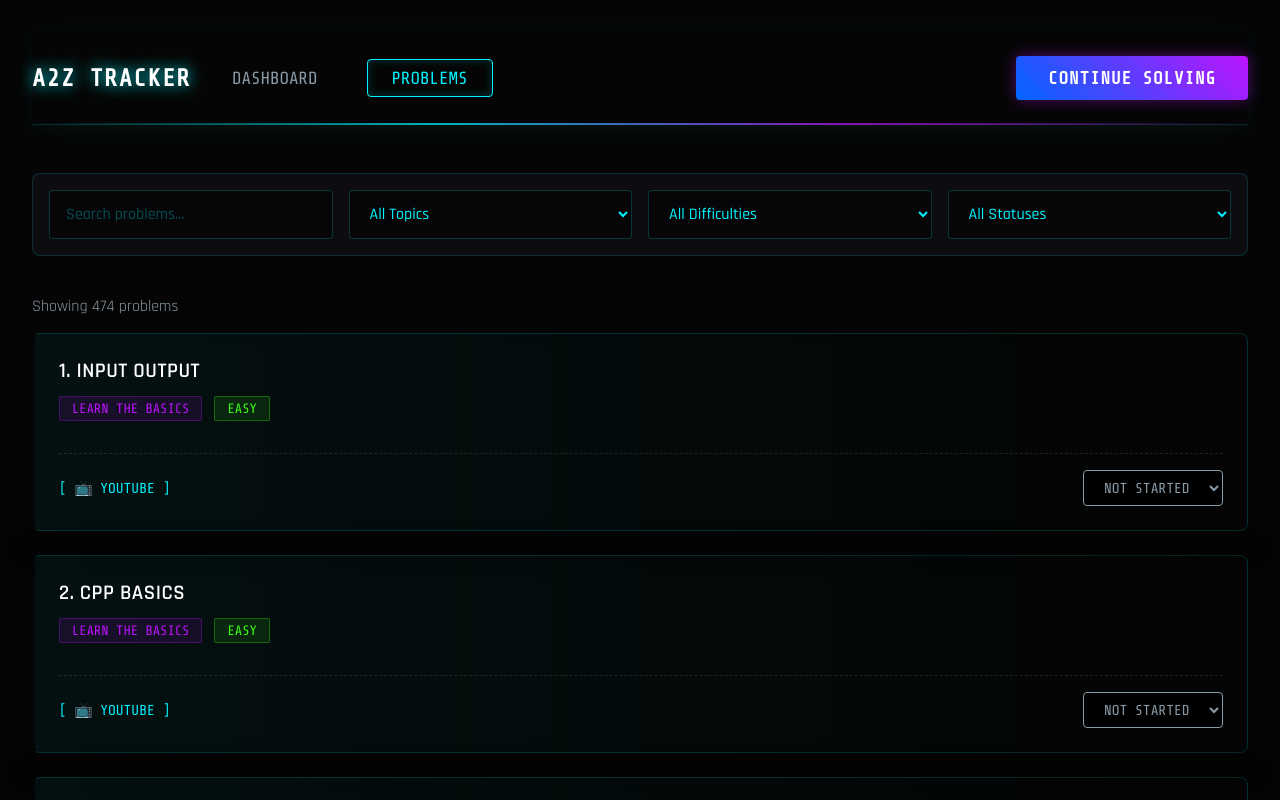
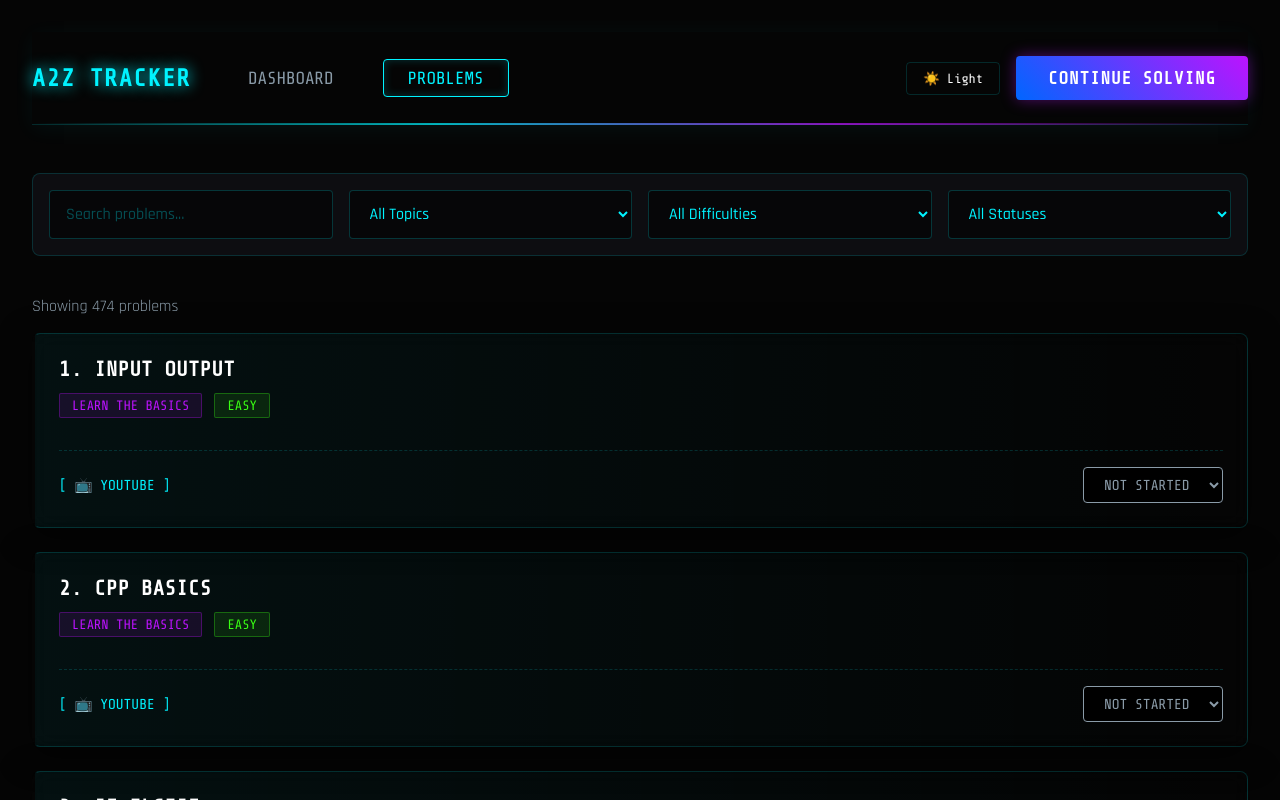
Before and after one commit to septilex/a2z-tracker, a React (Vite) app in the folder tracker-app/: page / in a window 1280 px wide. Both pictures are taken after a click on the button "PROBLEMS". Shown: the top 800 px of the page. Built offline with nearby package versions, Linux system fonts and the light colour scheme.

Commit message:
feat: add premium Light/Dark theme system

```diff
--- a/tracker-app/src/App.jsx
+++ b/tracker-app/src/App.jsx
@@ -1,13 +1,15 @@
-import React, { useState, useEffect } from 'react';
+import React, { useState } from 'react';
 import Dashboard from './components/Dashboard';
 import Problems from './components/Problems';
 import { useProgress } from './hooks/useProgress';
+import { useTheme } from './hooks/useTheme';
 import problemsData from './data/problems.json';
 
 function App() {
   const [activeTab, setActiveTab] = useState('dashboard');
   const [focusProblemId, setFocusProblemId] = useState(null);
   const { progress, updateStatus } = useProgress();
+  const { theme, toggleTheme } = useTheme();
 
   const handleContinue = () => {
     const nextProblem = problemsData.find(p => progress[p.id] !== 'solved');
@@ -22,8 +24,8 @@ function App() {
   return (
     <div className="app-container">
       <nav className="navbar">
-        <div style={{ display: 'flex', alignItems: 'center', gap: '1rem' }}>
-          <h1 style={{ margin: 0, fontSize: '1.5rem', color: 'var(--accent-color)' }}>A2Z Tracker</h1>
+        <div style={{ display: 'flex', alignItems: 'center', gap: '2rem' }}>
+          <h1 style={{ margin: 0, fontSize: '1.5rem', color: 'var(--accent-primary)' }}>A2Z Tracker</h1>
           <div className="nav-links">
             <button
               className={`nav-btn ${activeTab === 'dashboard' ? 'active' : ''}`}
@@ -39,9 +41,15 @@ function App() {
             </button>
           </div>
         </div>
-        <button className="btn-primary" onClick={handleContinue}>
-          Continue Solving
-        </button>
+
+        <div style={{ display: 'flex', alignItems: 'center', gap: '1rem' }}>
+          <button className="theme-toggle-btn" onClick={toggleTheme} aria-label="Toggle Theme">
+            {theme === 'dark' ? '☀️ Light' : '🌙 Dark'}
+          </button>
+          <button className="btn-primary" onClick={handleContinue}>
+            Continue Solving
+          </button>
+        </div>
       </nav>
 
       <main>
--- a/tracker-app/src/components/Problems.jsx
+++ b/tracker-app/src/components/Problems.jsx
@@ -22,7 +22,7 @@ export default function Problems({ problems, progress, updateStatus, focusProble
         const el = document.getElementById(`problem-${focusProblemId}`);
         if (el) {
           el.scrollIntoView({ behavior: 'smooth', block: 'center' });
-          el.style.border = '2px solid var(--accent-color)';
+          el.style.border = '2px solid var(--accent-primary)';
           el.style.transform = 'scale(1.02)';
           setTimeout(() => {
             el.style.border = '1px solid var(--border-color)';
--- /dev/null
+++ b/tracker-app/src/hooks/useTheme.js
@@ -0,0 +1,19 @@
+import { useState, useEffect } from 'react';
+
+export function useTheme() {
+  const [theme, setTheme] = useState(() => {
+    const saved = localStorage.getItem('dsa_tracker_theme');
+    return saved ? saved : 'dark';
+  });
+
+  useEffect(() => {
+    document.documentElement.setAttribute('data-theme', theme);
+    localStorage.setItem('dsa_tracker_theme', theme);
+  }, [theme]);
+
+  const toggleTheme = () => {
+    setTheme(prev => prev === 'dark' ? 'light' : 'dark');
+  };
+
+  return { theme, toggleTheme };
+}
--- a/tracker-app/src/index.css
+++ b/tracker-app/src/index.css
@@ -1,33 +1,83 @@
-@import url('https://fonts.googleapis.com/css2?family=Rajdhani:wght@400;500;600;700&family=Share+Tech+Mono&display=swap');
+@import url('https://fonts.googleapis.com/css2?family=Rajdhani:wght@400;500;600;700&family=Share+Tech+Mono&family=Inter:wght@400;500;600&display=swap');
 
-:root {
-  --bg-color: #050505; /* Almost pure black */
+:root, [data-theme="dark"] {
+  --bg-color: #050505;
   --surface-color: rgba(15, 15, 20, 0.8);
   --text-primary: #ffffff;
   --text-secondary: #8a9ba8;
 
-  /* Cyberpunk/Gamer Accents */
-  --neon-cyan: #00f3ff;
-  --neon-purple: #bc13fe;
-  --electric-blue: #0066ff;
-  --neon-green: #39ff14;
-  --neon-orange: #ff5e00;
-  --neon-red: #ff003c;
+  --accent-primary: #00f3ff;
+  --accent-secondary: #bc13fe;
+  --accent-tertiary: #0066ff;
+
+  --status-green: #39ff14;
+  --status-orange: #ff5e00;
+  --status-red: #ff003c;
 
   --border-color: rgba(0, 243, 255, 0.15);
-  --border-glow: 0 0 10px rgba(0, 243, 255, 0.3);
+  --border-focus: var(--accent-primary);
+
+  --body-bg-image: radial-gradient(circle at 15% 50%, rgba(188, 19, 254, 0.05), transparent 25%),
+                   radial-gradient(circle at 85% 30%, rgba(0, 243, 255, 0.05), transparent 25%);
+
+  --panel-shadow: 0 8px 32px rgba(0, 0, 0, 0.5);
+  --glow-shadow: 0 0 10px rgba(0, 243, 255, 0.3);
+  --header-font: 'Share Tech Mono', monospace;
+  --body-font: 'Rajdhani', sans-serif;
+
+  --btn-gradient: linear-gradient(45deg, var(--accent-tertiary), var(--accent-secondary));
+  --btn-hover-gradient: linear-gradient(45deg, var(--accent-primary), var(--accent-tertiary));
+
+  --input-bg: rgba(0, 0, 0, 0.5);
+  --input-border: rgba(0, 243, 255, 0.2);
+  --card-hover-border: rgba(0, 243, 255, 0.4);
+  --card-hover-shadow: 0 4px 20px rgba(0, 243, 255, 0.1);
+  --select-bg: #000;
+}
+
+[data-theme="light"] {
+  --bg-color: #f9fafb;
+  --surface-color: #ffffff;
+  --text-primary: #111827;
+  --text-secondary: #6b7280;
+
+  --accent-primary: #2563eb;
+  --accent-secondary: #4f46e5;
+  --accent-tertiary: #3b82f6;
+
+  --status-green: #10b981;
+  --status-orange: #f59e0b;
+  --status-red: #ef4444;
+
+  --border-color: #e5e7eb;
+  --border-focus: var(--accent-primary);
+
+  --body-bg-image: none;
+
+  --panel-shadow: 0 4px 6px -1px rgba(0, 0, 0, 0.05), 0 2px 4px -1px rgba(0, 0, 0, 0.03);
+  --glow-shadow: none;
+  --header-font: 'Inter', sans-serif;
+  --body-font: 'Inter', sans-serif;
+
+  --btn-gradient: var(--accent-primary);
+  --btn-hover-gradient: var(--accent-secondary);
+
+  --input-bg: #ffffff;
+  --input-border: #d1d5db;
+  --card-hover-border: #d1d5db;
+  --card-hover-shadow: 0 10px 15px -3px rgba(0, 0, 0, 0.05), 0 4px 6px -2px rgba(0, 0, 0, 0.025);
+  --select-bg: #ffffff;
 }
 
 body {
   margin: 0;
-  font-family: 'Rajdhani', sans-serif;
+  font-family: var(--body-font);
   background-color: var(--bg-color);
-  background-image:
-    radial-gradient(circle at 15% 50%, rgba(188, 19, 254, 0.05), transparent 25%),
-    radial-gradient(circle at 85% 30%, rgba(0, 243, 255, 0.05), transparent 25%);
+  background-image: var(--body-bg-image);
   color: var(--text-primary);
   min-height: 100vh;
   -webkit-font-smoothing: antialiased;
+  transition: background-color 0.3s ease, color 0.3s ease;
 }
 
 * {
@@ -38,24 +88,35 @@ body {
 h1, h2, h3, h4 {
   margin-top: 0;
   color: var(--text-primary);
+  font-family: var(--header-font);
+}
+
+[data-theme="dark"] h1, [data-theme="dark"] h2, [data-theme="dark"] h3, [data-theme="dark"] h4 {
   text-transform: uppercase;
   letter-spacing: 1.5px;
 }
 
-h1 {
-  font-family: 'Share Tech Mono', monospace;
-  text-shadow: 0 0 15px var(--neon-cyan);
+[data-theme="dark"] h1 {
+  text-shadow: 0 0 15px var(--accent-primary);
+}
+
+[data-theme="light"] h1 {
+  font-weight: 700;
+  letter-spacing: -0.5px;
 }
 
 a {
-  color: var(--neon-cyan);
+  color: var(--accent-primary);
   text-decoration: none;
   transition: all 0.3s;
 }
 
-a:hover {
+[data-theme="dark"] a:hover {
   color: #fff;
-  text-shadow: 0 0 8px var(--neon-cyan);
+  text-shadow: 0 0 8px var(--accent-primary);
+}
+[data-theme="light"] a:hover {
+  color: var(--accent-secondary);
 }
 
 /* Layout */
@@ -71,34 +132,38 @@ a:hover {
   align-items: center;
   padding: 1.5rem 0;
   border-bottom: 1px solid var(--border-color);
-  box-shadow: 0 4px 20px rgba(0, 243, 255, 0.05);
   margin-bottom: 3rem;
   position: relative;
+  transition: border-color 0.3s ease;
 }
 
-.navbar::after {
+[data-theme="dark"] .navbar {
+  box-shadow: 0 4px 20px rgba(0, 243, 255, 0.05);
+}
+
+[data-theme="dark"] .navbar::after {
   content: '';
   position: absolute;
   bottom: -1px;
   left: 0;
   width: 100%;
   height: 2px;
-  background: linear-gradient(90deg, transparent, var(--neon-cyan), var(--neon-purple), transparent);
+  background: linear-gradient(90deg, transparent, var(--accent-primary), var(--accent-secondary), transparent);
   opacity: 0.7;
 }
 
 .nav-links {
   display: flex;
   gap: 1.5rem;
+  align-items: center;
 }
 
 .nav-btn {
   background: transparent;
   border: 1px solid transparent;
   color: var(--text-secondary);
-  font-family: 'Share Tech Mono', monospace;
+  font-family: var(--header-font);
   font-size: 1.1rem;
-  text-transform: uppercase;
   cursor: pointer;
   padding: 0.5rem 1.5rem;
   border-radius: 4px;
@@ -107,59 +172,101 @@ a:hover {
   overflow: hidden;
 }
 
+[data-theme="dark"] .nav-btn {
+  text-transform: uppercase;
+}
+
 .nav-btn.active, .nav-btn:hover {
-  color: var(--neon-cyan);
-  border-color: var(--neon-cyan);
+  color: var(--accent-primary);
+}
+
+[data-theme="dark"] .nav-btn.active, [data-theme="dark"] .nav-btn:hover {
+  border-color: var(--accent-primary);
   box-shadow: inset 0 0 10px rgba(0, 243, 255, 0.2);
 }
 
+[data-theme="light"] .nav-btn.active {
+  background-color: var(--border-color);
+  color: var(--text-primary);
+}
+
+.theme-toggle-btn {
+  background: transparent;
+  border: 1px solid var(--border-color);
+  color: var(--text-primary);
+  padding: 0.5rem 1rem;
+  border-radius: 4px;
+  cursor: pointer;
+  font-family: var(--header-font);
+  transition: all 0.3s;
+  display: flex;
+  align-items: center;
+  gap: 0.5rem;
+}
+
+.theme-toggle-btn:hover {
+  border-color: var(--accent-primary);
+  color: var(--accent-primary);
+}
+
 .btn-primary {
-  background: linear-gradient(45deg, var(--electric-blue), var(--neon-purple));
+  background: var(--btn-gradient);
   color: white;
   border: none;
   padding: 0.75rem 2rem;
   border-radius: 4px;
-  font-family: 'Share Tech Mono', monospace;
+  font-family: var(--header-font);
   font-size: 1.1rem;
-  font-weight: bold;
-  text-transform: uppercase;
-  letter-spacing: 1px;
+  font-weight: 600;
   cursor: pointer;
   transition: all 0.3s;
-  box-shadow: 0 0 15px rgba(188, 19, 254, 0.4);
   position: relative;
   z-index: 1;
 }
 
-.btn-primary::before {
+[data-theme="dark"] .btn-primary {
+  text-transform: uppercase;
+  letter-spacing: 1px;
+  box-shadow: 0 0 15px rgba(188, 19, 254, 0.4);
+}
+
+[data-theme="dark"] .btn-primary::before {
   content: '';
   position: absolute;
   top: 0; left: 0; right: 0; bottom: 0;
-  background: linear-gradient(45deg, var(--neon-cyan), var(--electric-blue));
+  background: var(--btn-hover-gradient);
   border-radius: 4px;
   z-index: -1;
   transition: opacity 0.3s;
   opacity: 0;
 }
 
-.btn-primary:hover::before {
+[data-theme="dark"] .btn-primary:hover::before {
   opacity: 1;
 }
 
-.btn-primary:hover {
+[data-theme="dark"] .btn-primary:hover {
   transform: translateY(-2px);
   box-shadow: 0 0 25px rgba(0, 243, 255, 0.6);
 }
 
-/* Glassmorphism Surface */
+[data-theme="light"] .btn-primary:hover {
+  background: var(--btn-hover-gradient);
+}
+
+/* Glassmorphism Surface / Light Panels */
 .glass-panel {
   background: var(--surface-color);
-  backdrop-filter: blur(10px);
-  -webkit-backdrop-filter: blur(10px);
   border: 1px solid var(--border-color);
   border-radius: 8px;
   padding: 1.5rem;
-  box-shadow: 0 8px 32px rgba(0, 0, 0, 0.5);
+  box-shadow: var(--panel-shadow);
+  transition: background-color 0.3s ease, border-color 0.3s ease, box-shadow 0.3s ease;
+}
+
+[data-theme="dark"] .glass-panel {
+  backdrop-filter: blur(10px);
+  -webkit-backdrop-filter: blur(10px);
 }
 
 /* Dashboard */
@@ -171,7 +278,7 @@ a:hover {
 }
 
 .progress-bar-bg {
-  background-color: rgba(255, 255, 255, 0.05);
+  background-color: var(--border-color);
   border-radius: 4px;
   height: 6px;
   width: 100%;
@@ -181,22 +288,28 @@ a:hover {
 }
 
 .progress-bar-fill {
-  background: linear-gradient(90deg, var(--electric-blue), var(--neon-cyan));
+  background: linear-gradient(90deg, var(--accent-tertiary), var(--accent-primary));
   height: 100%;
   transition: width 0.8s cubic-bezier(0.175, 0.885, 0.32, 1.275);
-  box-shadow: 0 0 10px var(--neon-cyan);
+}
+
+[data-theme="dark"] .progress-bar-fill {
+  box-shadow: 0 0 10px var(--accent-primary);
 }
 
 .overall-progress {
   text-align: center;
   padding: 3rem;
   margin-bottom: 3rem;
-  border-color: rgba(188, 19, 254, 0.3);
   position: relative;
   overflow: hidden;
 }
 
-.overall-progress::after {
+[data-theme="dark"] .overall-progress {
+  border-color: rgba(188, 19, 254, 0.3);
+}
+
+[data-theme="dark"] .overall-progress::after {
   content: '';
   position: absolute;
   top: 0; left: -100%;
@@ -213,10 +326,12 @@ a:hover {
 }
 
 .overall-progress h2 {
-  font-family: 'Share Tech Mono', monospace;
   font-size: 4rem;
   margin: 1rem 0;
-  background: linear-gradient(135deg, var(--neon-cyan), var(--neon-purple));
+}
+
+[data-theme="dark"] .overall-progress h2 {
+  background: linear-gradient(135deg, var(--accent-primary), var(--accent-secondary));
   -webkit-background-clip: text;
   -webkit-text-fill-color: transparent;
   filter: drop-shadow(0 0 8px rgba(188, 19, 254, 0.4));
@@ -232,15 +347,16 @@ a:hover {
   padding: 1rem;
   border-radius: 8px;
   border: 1px solid var(--border-color);
+  transition: all 0.3s;
 }
 
 .input-field, .select-field {
-  background-color: rgba(0, 0, 0, 0.5);
-  border: 1px solid rgba(0, 243, 255, 0.2);
-  color: var(--neon-cyan);
+  background-color: var(--input-bg);
+  border: 1px solid var(--input-border);
+  color: var(--text-primary);
   padding: 0.75rem 1rem;
   border-radius: 4px;
-  font-family: 'Rajdhani', sans-serif;
+  font-family: var(--body-font);
   font-size: 1rem;
   font-weight: 500;
   outline: none;
@@ -249,12 +365,23 @@ a:hover {
   transition: all 0.3s;
 }
 
+[data-theme="dark"] .input-field, [data-theme="dark"] .select-field {
+  color: var(--accent-primary);
+}
+
 .input-field::placeholder {
+  color: var(--text-secondary);
+}
+
+[data-theme="dark"] .input-field::placeholder {
   color: rgba(0, 243, 255, 0.3);
 }
 
 .input-field:focus, .select-field:focus {
-  border-color: var(--neon-cyan);
+  border-color: var(--border-focus);
+}
+
+[data-theme="dark"] .input-field:focus, [data-theme="dark"] .select-field:focus {
   box-shadow: 0 0 10px rgba(0, 243, 255, 0.2);
 }
 
@@ -271,14 +398,20 @@ a:hover {
   transition: all 0.3s ease;
   margin-bottom: 1.5rem;
   border-left: 3px solid transparent;
+}
+
+[data-theme="dark"] .problem-card {
   background: linear-gradient(to right, rgba(0, 243, 255, 0.05), transparent);
 }
 
 .problem-card:hover {
+  border-left-color: var(--accent-primary);
+  border-color: var(--card-hover-border);
+  box-shadow: var(--card-hover-shadow);
+}
+
+[data-theme="dark"] .problem-card:hover {
   transform: translateX(5px);
-  border-left-color: var(--neon-cyan);
-  border-color: rgba(0, 243, 255, 0.4);
-  box-shadow: 0 4px 20px rgba(0, 243, 255, 0.1);
 }
 
 .problem-header {
@@ -292,6 +425,9 @@ a:hover {
   font-weight: 600;
   margin: 0;
   color: var(--text-primary);
+}
+
+[data-theme="dark"] .problem-title {
   letter-spacing: 0.5px;
 }
 
@@ -299,26 +435,41 @@ a:hover {
   display: flex;
   gap: 0.75rem;
   margin-top: 0.75rem;
-  font-family: 'Share Tech Mono', monospace;
   font-size: 0.85rem;
+}
+
+[data-theme="dark"] .problem-meta {
+  font-family: var(--header-font);
 }
 
 .badge {
   padding: 0.25rem 0.75rem;
-  border-radius: 2px;
-  text-transform: uppercase;
+  border-radius: 4px;
   border: 1px solid transparent;
+  font-weight: 500;
 }
 
-.badge-topic {
+[data-theme="dark"] .badge {
+  text-transform: uppercase;
+  border-radius: 2px;
+}
+
+/* Badges Light Theme defaults */
+.badge-topic { background-color: #f3e8ff; color: #9333ea; border-color: #e9d5ff; }
+.badge-easy { background-color: #dcfce7; color: #166534; border-color: #bbf7d0; }
+.badge-medium { background-color: #fef9c3; color: #854d0e; border-color: #fef08a; }
+.badge-hard { background-color: #fee2e2; color: #991b1b; border-color: #fecaca; }
+
+/* Badges Dark Theme overrides */
+[data-theme="dark"] .badge-topic {
   background-color: rgba(188, 19, 254, 0.1);
-  color: var(--neon-purple);
+  color: var(--accent-secondary);
   border-color: rgba(188, 19, 254, 0.3);
 }
 
-.badge-easy { background-color: rgba(57, 255, 20, 0.1); color: var(--neon-green); border-color: rgba(57, 255, 20, 0.3); }
-.badge-medium { background-color: rgba(255, 94, 0, 0.1); color: var(--neon-orange); border-color: rgba(255, 94, 0, 0.3); }
-.badge-hard { background-color: rgba(255, 0, 60, 0.1); color: var(--neon-red); border-color: rgba(255, 0, 60, 0.3); }
+[data-theme="dark"] .badge-easy { background-color: rgba(57, 255, 20, 0.1); color: var(--status-green); border-color: rgba(57, 255, 20, 0.3); }
+[data-theme="dark"] .badge-medium { background-color: rgba(255, 94, 0, 0.1); color: var(--status-orange); border-color: rgba(255, 94, 0, 0.3); }
+[data-theme="dark"] .badge-hard { background-color: rgba(255, 0, 60, 0.1); color: var(--status-red); border-color: rgba(255, 0, 60, 0.3); }
 
 .problem-actions {
   display: flex;
@@ -326,7 +477,11 @@ a:hover {
   align-items: center;
   margin-top: 1rem;
   padding-top: 1rem;
-  border-top: 1px dashed rgba(255, 255, 255, 0.1);
+  border-top: 1px dashed var(--border-color);
+}
+
+[data-theme="light"] .problem-actions {
+  border-top-style: solid;
 }
 
 .links {
@@ -335,36 +490,51 @@ a:hover {
 }
 
 .link-btn {
-  font-family: 'Share Tech Mono', monospace;
   font-size: 0.9rem;
   display: flex;
   align-items: center;
   gap: 0.5rem;
+  font-weight: 500;
+}
+
+[data-theme="dark"] .link-btn {
+  font-family: var(--header-font);
   text-transform: uppercase;
 }
 
 .status-select {
-  background-color: #000;
-  border: 1px solid;
+  background-color: var(--select-bg);
+  border: 1px solid var(--input-border);
+  color: var(--text-primary);
   padding: 0.5rem 1rem;
   border-radius: 4px;
   cursor: pointer;
-  font-family: 'Share Tech Mono', monospace;
+  font-family: var(--body-font);
   font-size: 0.9rem;
-  text-transform: uppercase;
   transition: all 0.3s;
 }
 
+[data-theme="dark"] .status-select {
+  font-family: var(--header-font);
+  text-transform: uppercase;
+}
+
 .status-solved {
-  border-color: var(--neon-green);
-  color: var(--neon-green);
+  border-color: var(--status-green);
+  color: var(--status-green);
+}
+[data-theme="dark"] .status-solved {
   box-shadow: 0 0 10px rgba(57, 255, 20, 0.2);
 }
+
 .status-in_progress {
-  border-color: var(--neon-orange);
-  color: var(--neon-orange);
+  border-color: var(--status-orange);
+  color: var(--status-orange);
+}
+[data-theme="dark"] .status-in_progress {
   box-shadow: 0 0 10px rgba(255, 94, 0, 0.2);
 }
+
 .status-not_started {
   border-color: var(--text-secondary);
   color: var(--text-secondary);
```
